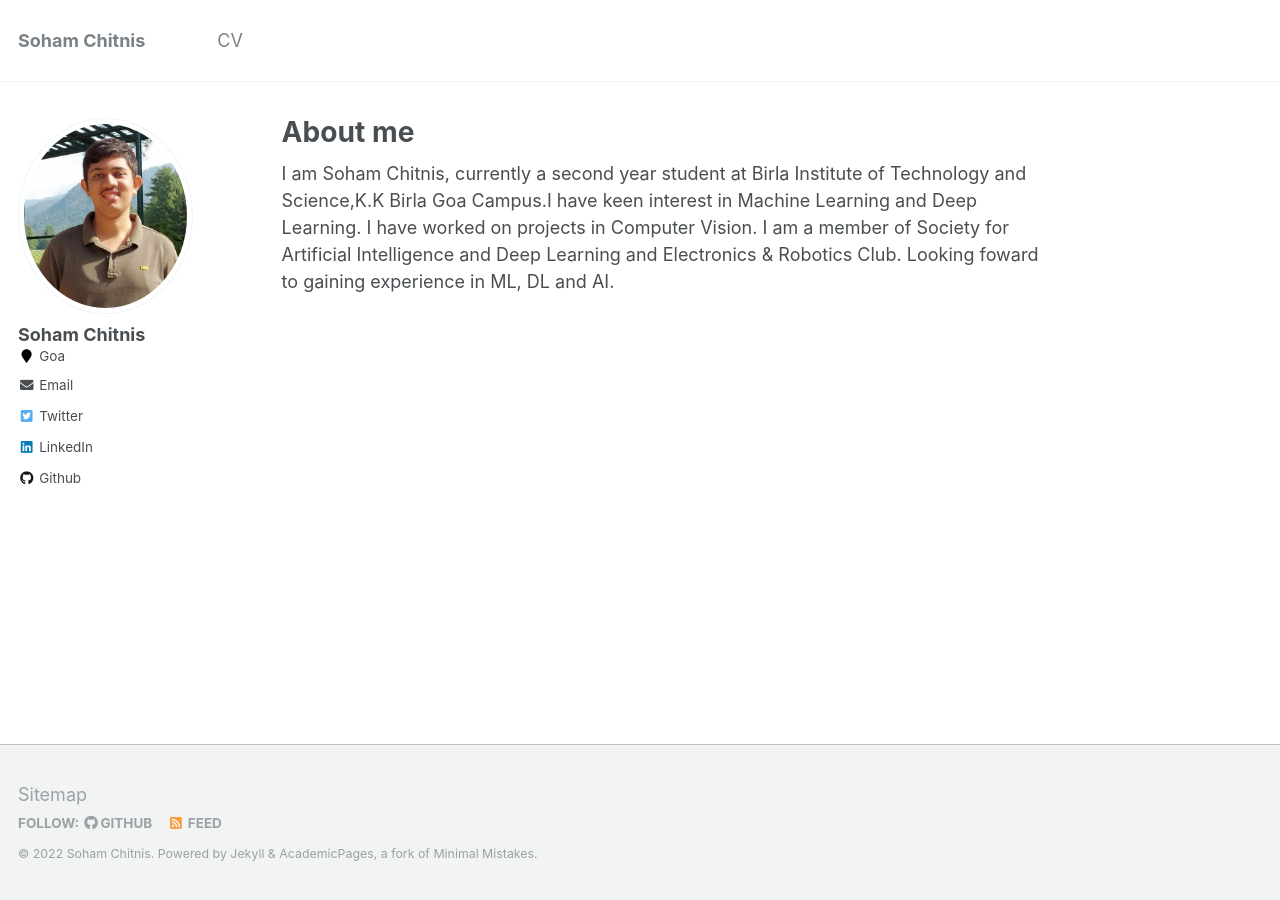
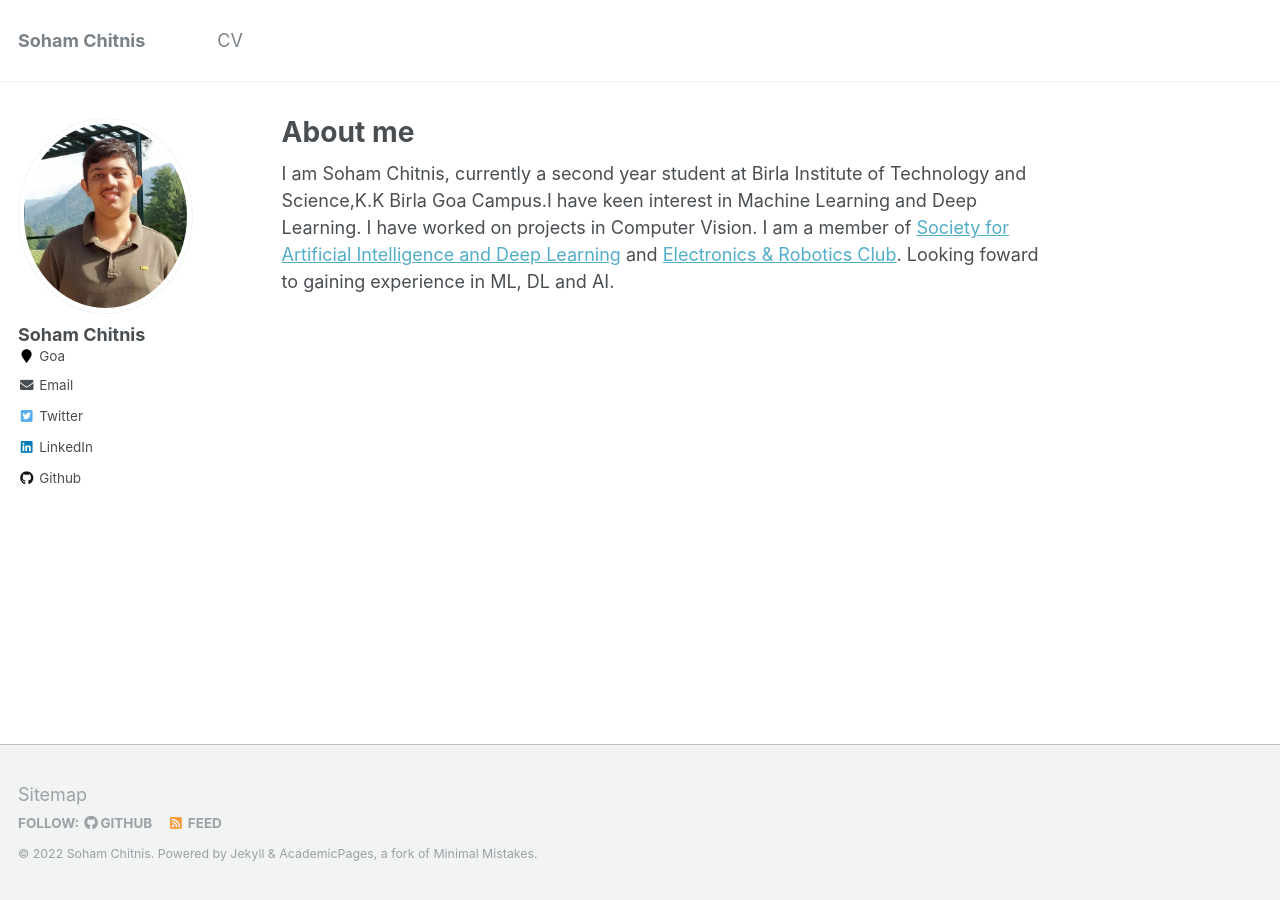
Before and after one commit to soham-chitnis10/soham-chitnis10_archived.github.io, a Jekyll site: the page built from _pages/about.md, in a window 1280 px wide. Built offline with Jekyll 4.4.1, drawn with Linux system fonts in a browser that asks for light colours; part of the change alters nothing that is shown.

```diff
--- a/_pages/about.md
+++ b/_pages/about.md
@@ -8,4 +8,4 @@ redirect_from:
   - /about.html
 ---
 
-I am Soham Chitnis, currently a second year student at Birla Institute of Technology and Science,K.K Birla Goa Campus.I have keen interest in Machine Learning and Deep Learning. I have worked on projects in Computer Vision. I am a member of Society for Artificial Intelligence and Deep Learning and Electronics & Robotics Club. Looking foward to gaining experience in ML, DL and AI.
+I am Soham Chitnis, currently a second year student at Birla Institute of Technology and Science,K.K Birla Goa Campus.I have keen interest in Machine Learning and Deep Learning. I have worked on projects in Computer Vision. I am a member of [Society for Artificial Intelligence and Deep Learning](https://www.saidl.in/) and [Electronics & Robotics Club](https://erc-bpgc.github.io/). Looking foward to gaining experience in ML, DL and AI.
```
